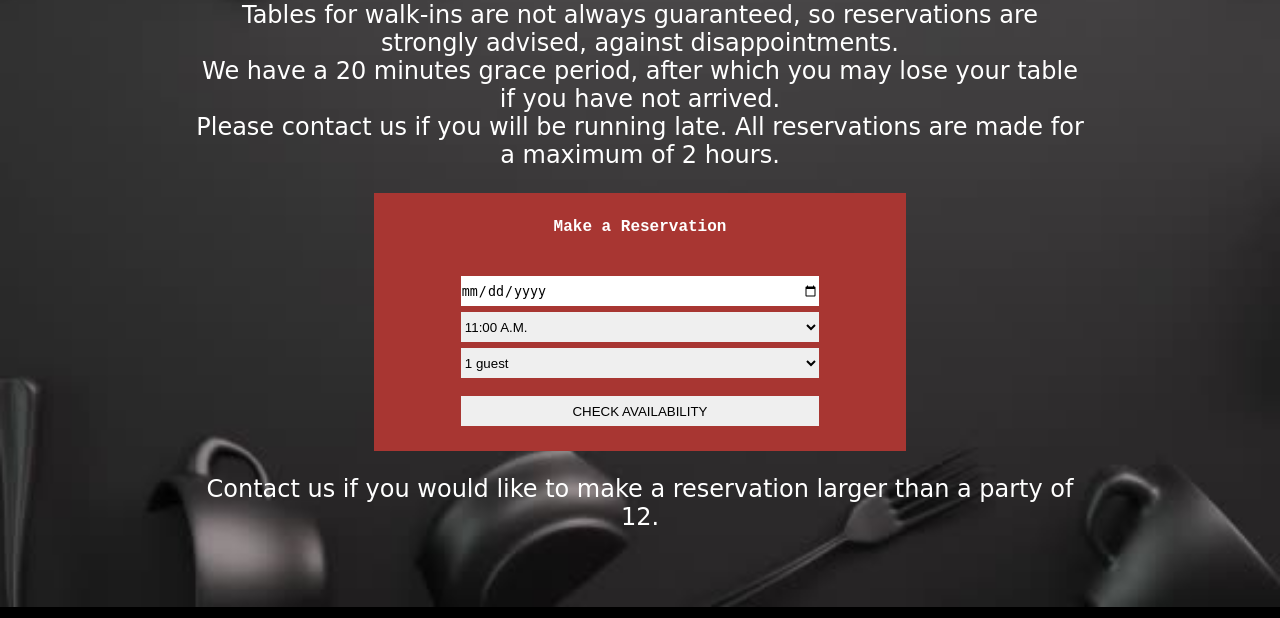
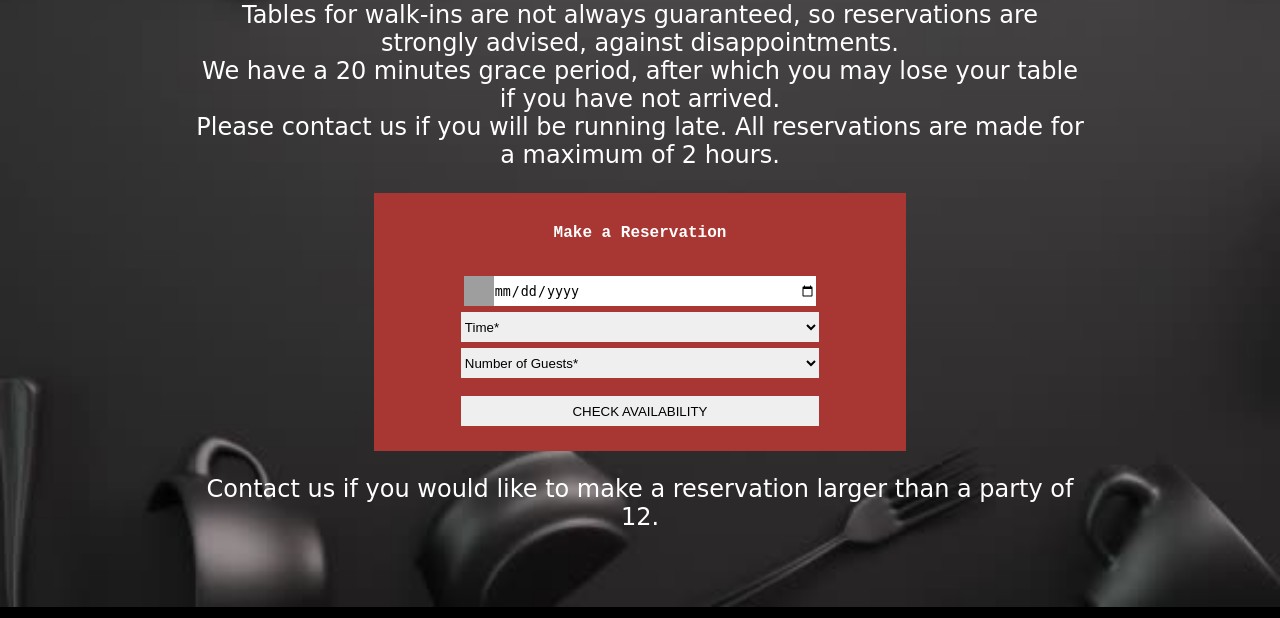
Before and after one commit to paula-petra/SteakandSip, a PHP site: page /reservations.html in a window 1280 px wide. Shown: the part 193-811 px from the top of the page. Run offline with PHP 8.4, Linux system fonts and the light colour scheme; some web fonts are replaced; grey boxes are pictures that could not be loaded.

Commit message:
Add files via upload

```diff
--- a/reservations.html
+++ b/reservations.html
@@ -57,8 +57,12 @@
 
             <form class="reservationSelection">
                 <legend id="legend" class="select">Make a Reservation</legend>
-                <input type="date" class="select" id="date" name="date" required>
+                <div class="select">
+                    <img src="https://img.icons8.com/color/48/000000/calendar--v1.png"/>
+                <input type="date" min="2022-08-24" class="" id="date" name="date" required>
+                </div>
                 <select class="select" id="time" name="time" required>
+                    <option value=""disabled selected hidden>Time*</option>
                     <option value="11:00 A.M.">11:00 A.M.</option>
                     <option value="11:30 A.M.">11:30 A.M.</option>
                     <option value="12:00 P.M.">12:00 P.M.</option>
@@ -82,6 +86,7 @@
                     <option value="09:00 P.M.">09:00 P.M.</option>
                 </select>
                 <select class="select" id="guests" name="guests" required>
+                    <option value=""disabled selected hidden>Number of Guests*</option>
                     <option value="1 guest">1 guest</option>
                     <option value="2 guests">2 guests</option>
                     <option value="3 guests">3 guests</option>
@@ -109,7 +114,10 @@
             <section class="confirmation">
                 <h3>1. Confirm Selection</h3>
                 <form action="" id="secondForm" class="confirm">
-                    <input type="date" class="select2" id="date2" name="date" required>
+                    <div>
+                        <img src="https://img.icons8.com/color/48/000000/calendar--v1.png"/>
+                        <input type="date" class="select2" id="date2" name="date" required>
+                    </div>
                     <select class="select2" id="time2" name="time" required>
                         <option value="11:00 A.M.">11:00 A.M.</option>
                         <option value="11:30 A.M.">11:30 A.M.</option>
@@ -147,14 +155,14 @@
                         <option value="11 guests">11 guests</option>
                         <option value="12 guests">12 guests</option>
                     </select>
-                    <button class="select2" href="#">CHECK AVAILABILITY</button>
+                    <button class="select2" href="#">SELECT</button>
                 </form>
                 <h3>2. Your Details</h3>
                 <form action="" id="secondForm" class="confirm">
-                    <input type="text" id="" class="" name="firstName" required placeholder="First Name">
-                    <input type="text" id="" class="" name="lastName" required placeholder="Last Name">
-                    <input type="number" id="" class="" name="phoneNumber" required placeholder="Phone Number">
-                    <input type="text" id="" class="" name="email" required placeholder="E-mail Address">
+                    <input type="text" id="" class="" name="firstName" required placeholder="First Name*">
+                    <input type="text" id="" class="" name="lastName" required placeholder="Last Name*">
+                    <input type="tel" id="" class="" name="phoneNumber" required placeholder="Phone Number*">
+                    <input type="text" id="" class="" name="email" required placeholder="E-mail Address*">
                     <select name="occasion" id="" class="">
                         <option value="" disabled selected hidden>Select an Occasion (optional)</option>
                         <option value="none">None</option>
@@ -184,21 +192,7 @@
         </div>
     </footer>
     <script src="script.js"></script>
-    <script type="text/javascript">
-        function toggle() {
-            var blur = document.getElementById('blur');
-            blur.classList.toggle('active');
-            var popup = document.getElementById('popup');
-            popup.classList.toggle('active');
-        }
-        function closePopup() {
-            var close = document.getElementById('popup');
-            close.classList.toggle('active')
-            var blur = document.getElementById('blur');
-            blur.classList.toggle('active');
-        }
-
-    </script>
+    <!-- <script type="text/javascript"></script> -->
 </body>
 
 </html>
--- a/style.css
+++ b/style.css
@@ -343,7 +343,19 @@ main section {
 }
 
 .select {
+    display: flex;
+    flex-direction: row;
+    justify-content: center;
+    align-items: center;
     width: 70%;
+    height: 30px;
+    padding: 0;
+    margin: 3px 0;
+    border: 0;
+}
+
+.select #date{
+    width: 90%;
     height: 30px;
     padding: 0;
     margin: 3px 0;
@@ -360,6 +372,11 @@ main section {
     text-align: center;
     font-weight: 700;
     margin: 15px 0 25px;
+}
+
+.reservationSelection img{
+    width: 30px;
+    height: 30px;
 }
 
 .reservationSelection button {
```
Also changed, not shown: script.js (+32 -4 lines).
